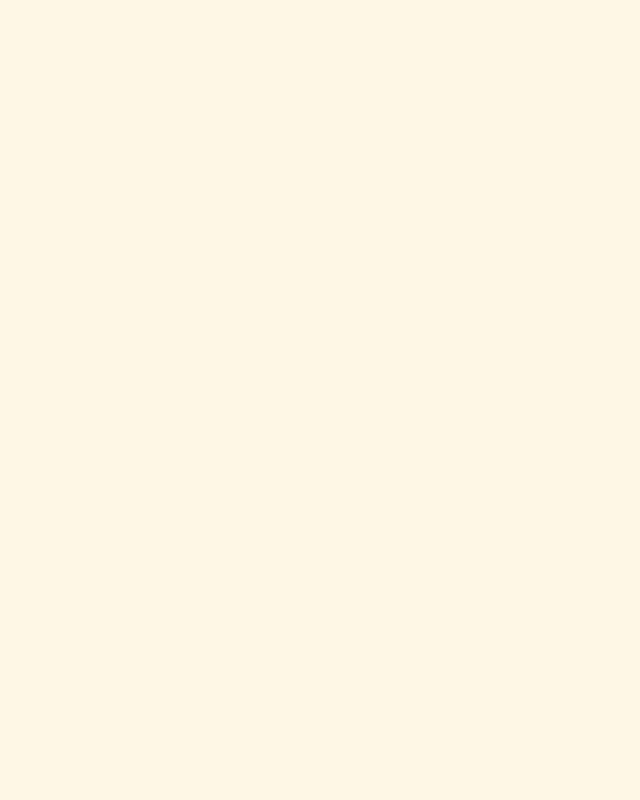
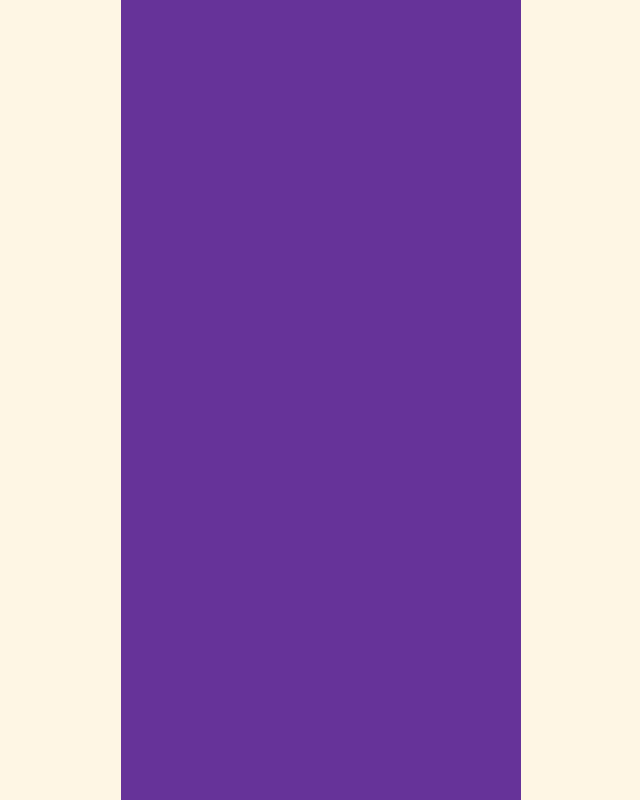
Before and after one commit to mohammadjavad948/tic-tac-toe, a React (Create React App) app in the folder web/: page / in a window 1280 px wide. Shown: the whole page, without its empty margins (319-959 px from the left). Built offline with nearby package versions, Linux system fonts and the light colour scheme.

Commit message:
more style

```diff
--- a/web/src/container.module.css
+++ b/web/src/container.module.css
@@ -1,3 +1,8 @@
 .container{
-
+    height: 100vh;
+    max-width: 400px;
+    width: 100%;
+    background: rebeccapurple;
+    margin-left: auto;
+    margin-right: auto;
 }
```
